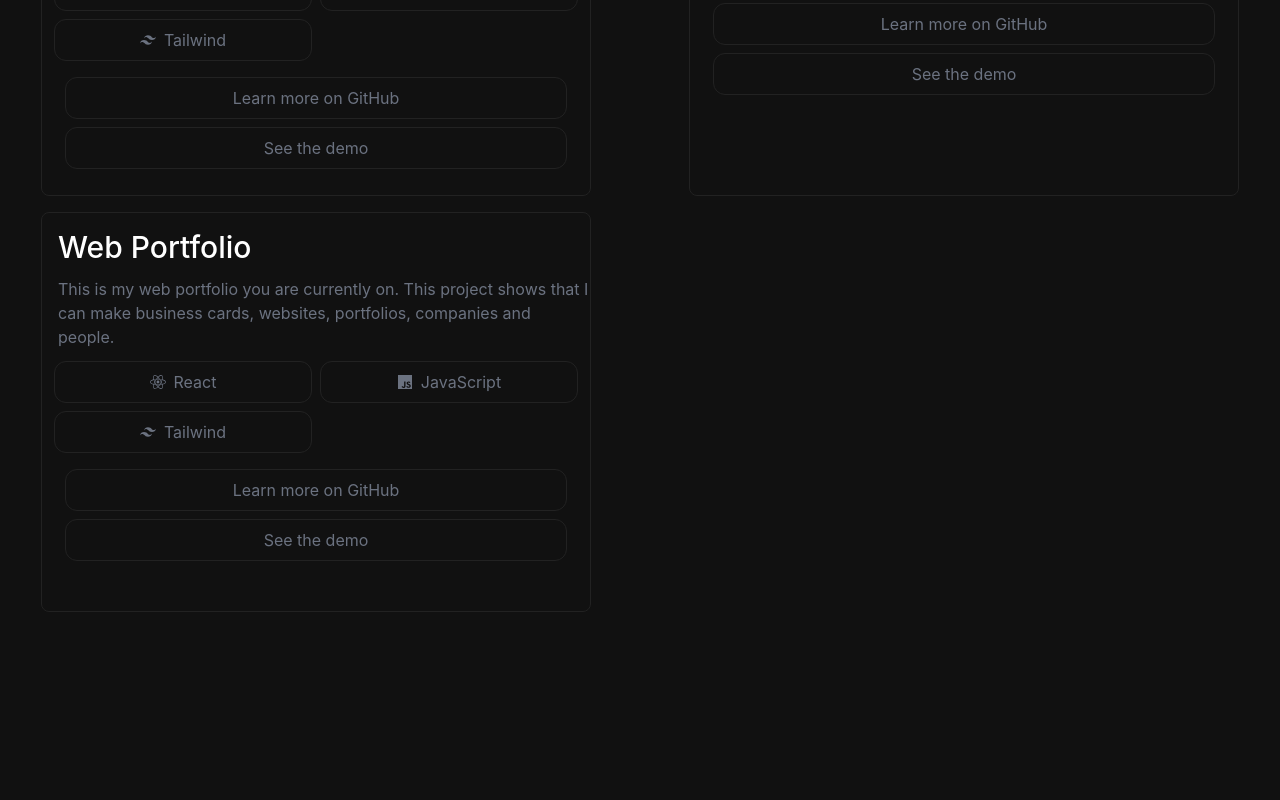
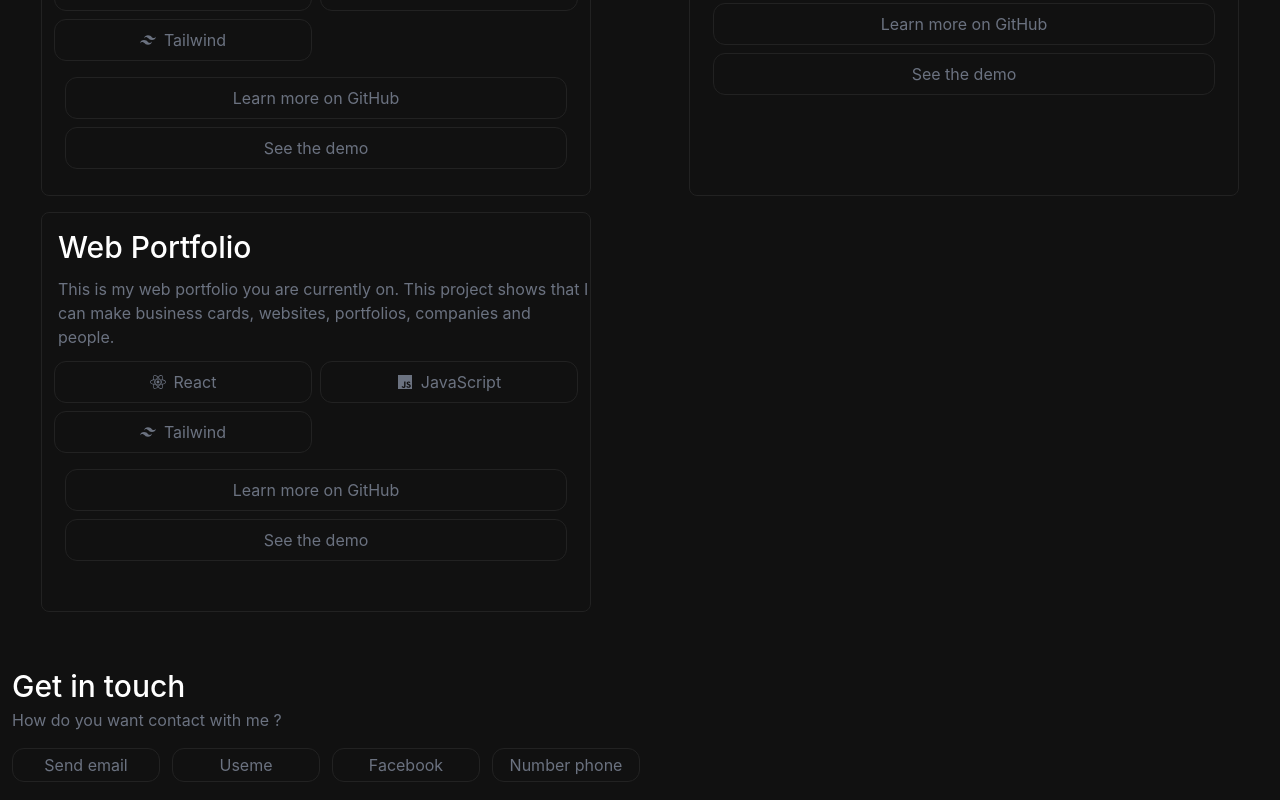
Before and after one commit to Gabrli/portfolio, a React (Vite) app: page / in a window 1280 px wide. Shown: the part 1742-2542 px from the top of the page. Before the commit the page ends 2354 px from the top, so only its background shows below. Built offline with nearby package versions, Linux system fonts and the light colour scheme.

Commit message:
demo: finish

```diff
--- a/src/App.jsx
+++ b/src/App.jsx
@@ -7,6 +7,7 @@
 import SectionHeader from "./components/SectionsHeader/sectionHeader";
 import About from "./components/About/about";
 import ProjectList from "./components/Projects/projectsList";
+import Footer from "./components/Footer/footer";
 
 function App() {
   const [theme, setTheme] = useState("dark")
@@ -29,6 +30,7 @@
     <About/>
     <SectionHeader content="My Portfolio"/>
     <ProjectList/>
+    <Footer/>
 
 
 
--- /dev/null
+++ b/src/components/Footer/buttonContact.jsx
@@ -0,0 +1,10 @@
+import { useContext } from "react"
+import { themeContext } from "../../contexts/themeContext"
+
+export default function ButtonContact(props){
+    const { content, href, } = props
+    const theme = useContext(themeContext)
+    return (
+        <a className={`transition duration-500 ease-in-out rounded-xl text-gray-500  text-center p-1 border ${theme === "dark" ? "border-secondary2 hover:bg-white  " : "border-secondary_light2 hover:bg-black"}`} href={href}>{content}</a>
+    )
+}
--- /dev/null
+++ b/src/components/Footer/footer.jsx
@@ -0,0 +1,20 @@
+import { useContext } from "react"
+import { themeContext } from "../../contexts/themeContext"
+import ButtonContact from "./buttonContact"
+
+export default function Footer(){
+    const theme = useContext(themeContext)
+    return (
+        <footer id="footer" className={`w-full h-custom_h_4  ${theme === "dark" ? "bg-secondary1  " : "bg-secondary_light1 "}`}>
+            <h4 className={`font-medium text-3xl pt-2 pl-3 ${theme === "dark" ? "text-white" : "text-black"}`}>Get in touch</h4>
+            <p className="pl-3 pt-1 text-gray-500">How do you want contact with me ?</p>
+            <div className="w-1/2 grid items-center pl-3 grid-cols-4 gap-3 pt-4 mobile:grid-cols-1">
+                <ButtonContact href="mailto:gabrys.wisniewski@op.pl" content="Send email"/>
+                <ButtonContact href="https://useme.com/pl/roles/contractor/gabrieldev,302544/" content="Useme"/>
+                <ButtonContact href="https://www.facebook.com/profile.php?id=100082353475093" content="Facebook"/>
+                <ButtonContact href="tel:+48694638608" content="Number phone"/>
+
+            </div>
+        </footer>
+    )
+}
--- a/src/components/Header/buttonGitHub.jsx
+++ b/src/components/Header/buttonGitHub.jsx
@@ -4,6 +4,6 @@
 export default function ButtonGitHub(){
     const theme = useContext(themeContext)
     return (
-        <button className={`transition duration-500 ease-in-out rounded text-gray-500 p-2 text-xl border ${theme === "dark" ? "border-secondary2 hover:text-white" : "border-secondary_light2 hover:text-black"}`}><FaGithub /></button>
+        <button className={`transition duration-500 ease-in-out rounded text-gray-500 p-2 text-xl border ${theme === "dark" ? "border-secondary2 hover:text-white" : "border-secondary_light2 hover:text-black"}`}><a href="https://github.com/Gabrli"><FaGithub /></a></button>
     )
 }
--- a/src/components/Hero/buttonContact.jsx
+++ b/src/components/Hero/buttonContact.jsx
@@ -1,6 +1,6 @@
 
 export default function ButtonContact(){
     return(
-        <button className={`pl-10 pr-10 pt-3 pb-3 font-medium bg-pink-300 text-white rounded-lg mobile:w-11/12`}>Contact</button>
+        <button className={`btn_contact pl-10 pr-10 pt-3 pb-3 font-medium bg-pink-300 text-white rounded-lg mobile:w-11/12`}><a href="#footer">Contact</a></button>
     )
 }
--- a/src/components/Hero/buttonPortfolio.jsx
+++ b/src/components/Hero/buttonPortfolio.jsx
@@ -1,6 +1,6 @@
 
 export default function ButtonPortfolio(){
     return (
-        <button className="pl-16 font-medium pr-16 pb-3 pt-3 bg-pink-500 rounded-lg text-white  mobile:w-11/12">View my portoflio</button>
+        <button className="btn_hero pl-16 font-medium pr-16 pb-3 pt-3 bg-pink-500 rounded-lg text-white  mobile:w-11/12"><a href="#portfolio">View my portoflio</a></button>
     )
 }
--- a/src/components/Projects/buttonHref.jsx
+++ b/src/components/Projects/buttonHref.jsx
@@ -5,6 +5,6 @@
     const { content, href } = props
     const theme = useContext(themeContext)
     return (
-        <button className={`w-11/12 flex justify-center items-center text-gray-500 pt-2 pb-2 rounded-xl border ${theme === "dark" ? "bg-secondary1 border-secondary2" : "border-secondary_light2 bg-secondary_light1 border-secondary_light2"} `}><a href={href}> {content}</a></button>
+        <button className={`btn_href w-11/12 flex justify-center items-center text-gray-500 pt-2 pb-2 rounded-xl border ${theme === "dark" ? "bg-secondary1 border-secondary2" : "border-secondary_light2 bg-secondary_light1 border-secondary_light2"} `}><a href={href}> {content}</a></button>
     )
 }
--- a/src/components/Projects/projectsList.jsx
+++ b/src/components/Projects/projectsList.jsx
@@ -5,7 +5,7 @@
 export default function ProjectList(){
 
     return (
-        <div className=" w-full grid grid-cols-2 justify-center gap-4   pt-16 items-center  h-3/4    mobile:grid-cols-1">
+        <div id="portfolio" className=" w-full grid grid-cols-2 justify-center gap-4 pb-12   pt-16 items-center  h-3/4    mobile:grid-cols-1">
          <Project title="Taskify" description="Taskify Work Planner: Streamline your task management and enhance productivity with Taskify. Effortlessly organize tasks, collaborate with your team, and stay on top of deadlines. Experience seamless task management today!" skills={[{id: Math.random(), name: 'React', icon: <FaReact/>}, {id:Math.random(), name: "TypeScript", icon: <SiTypescript/>}, {id:Math.random(), name: "Tailwind", icon: <SiTailwindcss/>}]} ghHref="https://github.com/Gabrli/Taskify" demoHref="https://taskify-work-planner.vercel.app/"/>
          <Project title="GOPR - contact" description="The GOPR first commercial website was created to provide easy access to contact with GOPR. Thanks to a transparent contact form and clear contact details, users can quickly contact the organization." skills={[{id: Math.random(), name: "HTML5", icon: <FaHtml5/>}, {id: Math.random(), name: "CSS3", icon:<FaCss3/>}]} ghHref="https://ThisProjectIsNOOpenSource" demoHref="https://gopr.org/kontakt"/>
          <Project title="Web Portfolio" description="This is my web portfolio you are currently on. This project shows that I can make business cards, websites, portfolios, companies and people." ghHref="https://github.com/Gabrli/portfolio" demoHref="#" skills={[{id:Math.random(), name:"React", icon:<FaReact/>}, {id:Math.random(), name: "JavaScript", icon:<IoLogoJavascript/> }, {id:Math.random(), name:"Tailwind", icon:<SiTailwindcss/>}]}/>
--- a/src/index.css
+++ b/src/index.css
@@ -18,4 +18,27 @@
   text-rendering: optimizeLegibility;
   -webkit-font-smoothing: antialiased;
   -moz-osx-font-smoothing: grayscale;
+  scroll-behavior: smooth;
 }
+.btn_hero{
+  transition: all .4s;
+}
+.btn_contact{
+  transition: all .4s;
+}
+.btn_href{
+  transition: all .4s;
+}
+.btn_hero:hover{
+
+  transform: translate(0, -3px);
+  box-shadow: 0 20px 80px -10px rgb(236 72 153);
+}
+.btn_href:hover{
+  transform: translate(0, -3px);
+  box-shadow: 0 20px 80px -10px #222;
+}
+.btn_contact:hover{
+  transform: translate(0, -3px);
+  box-shadow: 0 20px 80px -10px rgb(249 168 212);
+}
--- a/tailwind.config.js
+++ b/tailwind.config.js
@@ -13,6 +13,7 @@
         custom_h_1: "50px",
         custom_h_2: "300px",
         custom_h_3: "400px",
+        custom_h_4: "140px"
       },
       width: {
         custom_w_1: "550px",
```
